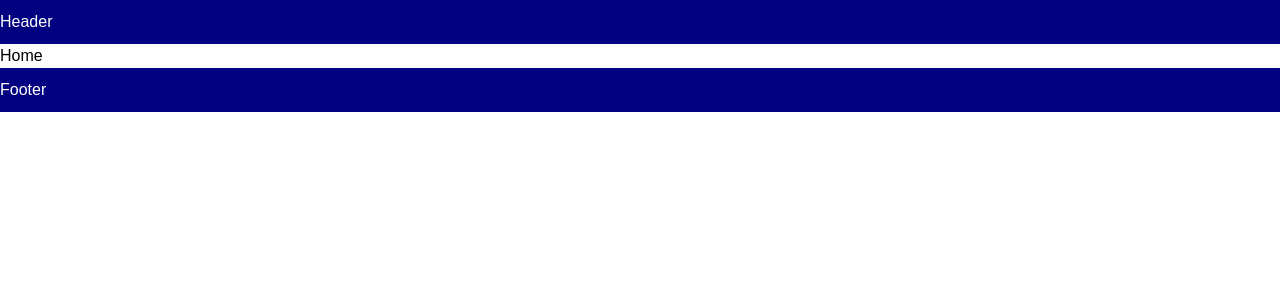
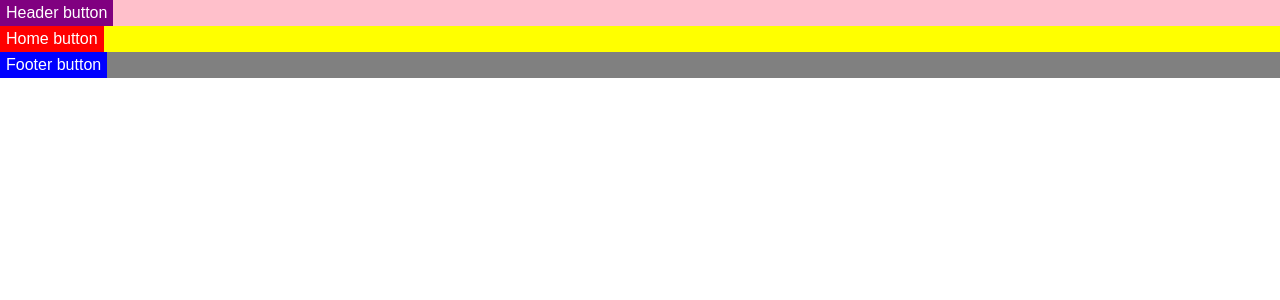
Before and after one commit to steamnp/bfd42, a React (Vite) app: page / in a window 1280 px wide. Shown: the top 300 px of the page. Built offline with nearby package versions, Linux system fonts and the light colour scheme.

Commit message:
styled commponents

```diff
--- a/src/common/footer.tsx
+++ b/src/common/footer.tsx
@@ -1,7 +1,11 @@
-import { StyledFooter } from '../styles/footer'
+import { Button, Container } from '../styles/style'
 
 function Footer() {
-  return <StyledFooter>Footer</StyledFooter>
+  return (
+    <Container color="white" bgColor="gray">
+      <Button background="blue">Footer button</Button>
+    </Container>
+  )
 }
 
 export default Footer
--- a/src/common/header.tsx
+++ b/src/common/header.tsx
@@ -1,7 +1,11 @@
-import { StyledHeader } from '../styles/header'
+import { Button, Container } from '../styles/style'
 
 function Header() {
-  return <StyledHeader>Header</StyledHeader>
+  return (
+    <Container bgColor="pink">
+      <Button background="purple">Header button</Button>
+    </Container>
+  )
 }
 
 export default Header
--- a/src/pages/home.tsx
+++ b/src/pages/home.tsx
@@ -1,5 +1,11 @@
+import { Button, Container } from '../styles/style'
+
 function Home() {
-  return <div>Home</div>
+  return (
+    <Container bgColor="yellow">
+      <Button background="red">Home button</Button>
+    </Container>
+  )
 }
 
 export default Home
--- a/src/styles/footer.ts
+++ /dev/null
@@ -1,7 +0,0 @@
-import styled from 'styled-components'
-
-export const StyledFooter = styled.footer`
-  background-color: navy;
-  color: white;
-  padding: 10px 0;
-`
--- a/src/styles/header.ts
+++ /dev/null
@@ -1,7 +0,0 @@
-import styled from 'styled-components'
-
-export const StyledHeader = styled.header`
-  background-color: navy;
-  color: white;
-  padding: 10px 0;
-`
--- /dev/null
+++ b/src/styles/style.ts
@@ -0,0 +1,16 @@
+import styled from 'styled-components'
+import { IButton, IContainerProps } from '../types/style-type'
+
+export const Container = styled.div<IContainerProps>`
+  background-color: ${({ bgColor }) => bgColor};
+  color: ${(props) => props.color};
+`
+
+export const Button = styled.button<IButton>`
+  background-color: ${({ background }) => background};
+  border: none;
+  color: white;
+`
+
+// When you want to write JS in string (``) location?
+// Template literal ${}
--- /dev/null
+++ b/src/types/style-type.ts
@@ -0,0 +1,13 @@
+// How to type JavaScript object with TypeScript?
+// Create interface
+
+export interface IContainerProps {
+  bgColor: string
+
+  // Color is optional prop
+  color?: string
+}
+
+export interface IButton {
+  background: string
+}
```
